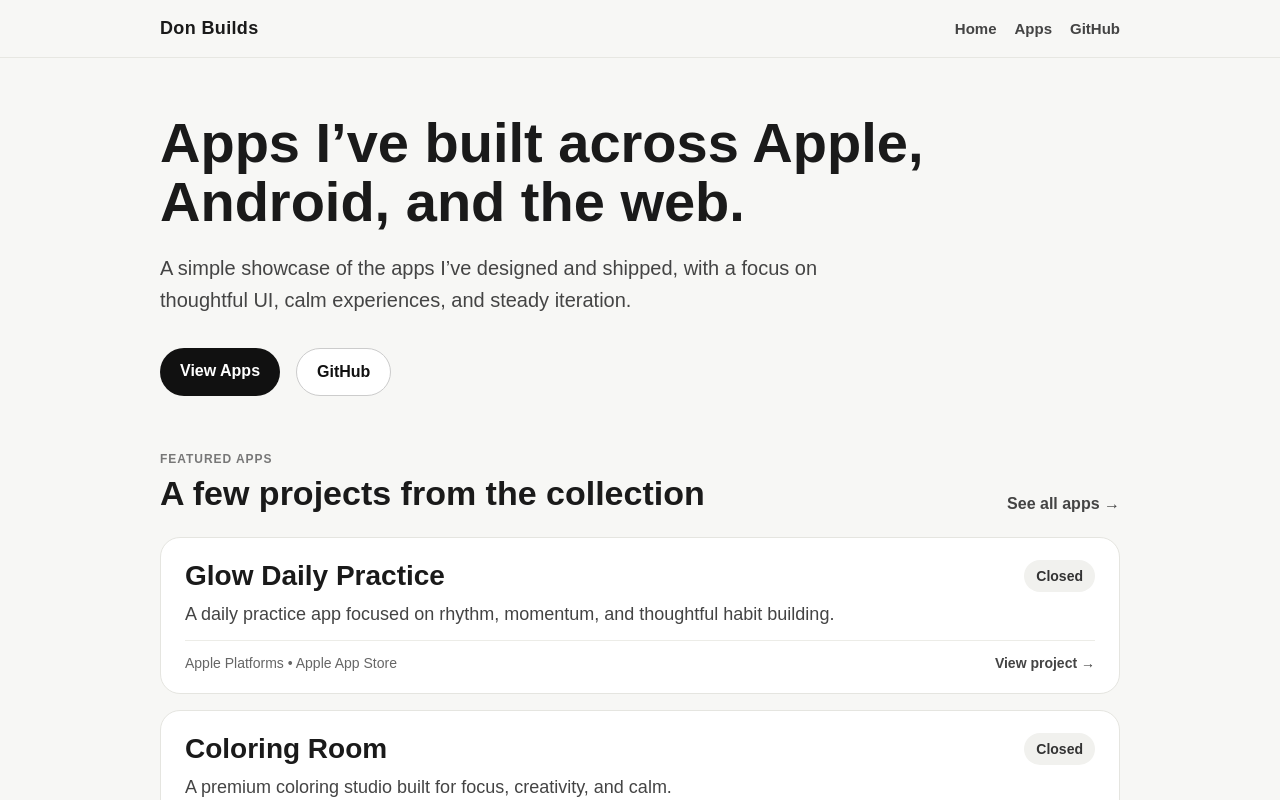
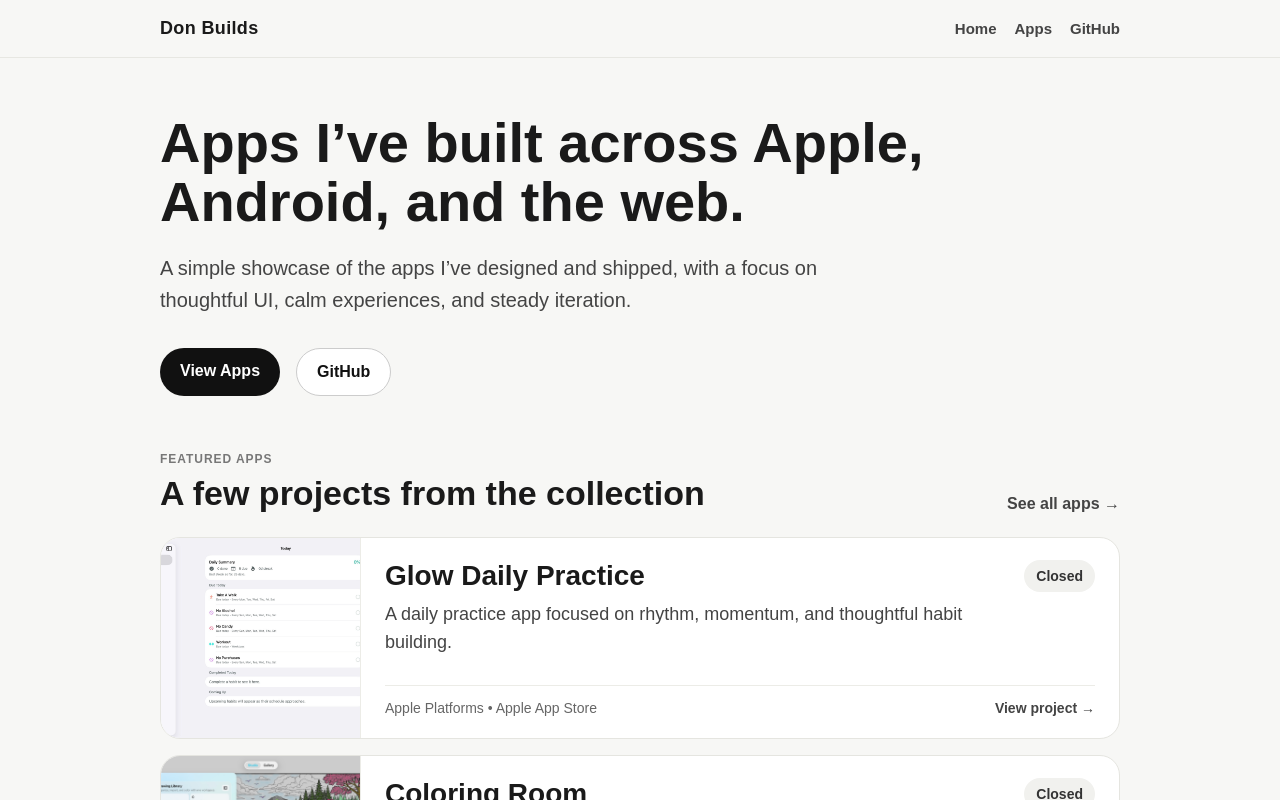
Before and after one commit to donnoel/apps-showcase, a Next.js app: page / in a window 1280 px wide. Shown: the top 800 px of the page. Built offline with nearby package versions, Linux system fonts and the light colour scheme.

Commit message:
Fix featured card layout on home page

```diff
--- a/app/page.tsx
+++ b/app/page.tsx
@@ -1,3 +1,4 @@
+import Image from "next/image"
 import { apps } from "../data/apps"
 
 const featuredSlugs = [
@@ -159,25 +160,62 @@ export default function Home() {
                 href={`/apps/${app.slug}`}
                 style={{
                   display: "block",
-                  padding: "22px 24px",
                   backgroundColor: "#ffffff",
                   border: "1px solid #e5e5e0",
                   borderRadius: "20px",
                   textDecoration: "none",
                   color: "inherit",
+                  overflow: "hidden",
                 }}
               >
                 <div
                   style={{
+                    display: "grid",
+                    gridTemplateColumns: "200px 1fr",
+                    alignItems: "stretch",
+                  }}
+                >
+                  <div
+                    style={{
+                      position: "relative",
+                      minHeight: "180px",
+                      backgroundColor: "#f6f6f3",
+                      borderRight: "1px solid #ecece7",
+                    }}
+                  >
+                    {app.heroImage ? (
+                      <Image
+                        src={app.heroImage}
+                        alt={`${app.name} preview`}
+                        fill
+                        sizes="200px"
+                        style={{
+                          objectFit: app.heroFit ?? "cover",
+                          objectPosition: app.heroPosition ?? "center",
+                        }}
+                      />
+                    ) : null}
+                  </div>
+
+                  <div
+                    style={{
+                      padding: "22px 24px",
                       display: "flex",
+                      flexDirection: "column",
                       justifyContent: "space-between",
-                    alignItems: "flex-start",
                       gap: "16px",
-                    flexWrap: "wrap",
+                    }}
+                  >
+                    <div
+                      style={{
+                        display: "grid",
+                        gridTemplateColumns: "1fr auto",
+                        alignItems: "start",
+                        gap: "16px",
                         marginBottom: "12px",
                       }}
                     >
-                  <div>
+                      <div style={{ minWidth: 0 }}>
                         <h3
                           style={{
                             fontSize: "28px",
@@ -200,6 +238,13 @@ export default function Home() {
                         </p>
                       </div>
 
+                      <div
+                        style={{
+                          width: "88px",
+                          display: "flex",
+                          justifyContent: "flex-end",
+                        }}
+                      >
                         <span
                           style={{
                             display: "inline-block",
@@ -209,10 +254,12 @@ export default function Home() {
                             fontSize: "14px",
                             fontWeight: 700,
                             color: "#333",
+                            whiteSpace: "nowrap",
                           }}
                         >
                           {app.status}
                         </span>
+                      </div>
                     </div>
 
                     <div
@@ -245,6 +292,8 @@ export default function Home() {
                       >
                         View project →
                       </span>
+                    </div>
+                  </div>
                 </div>
               </a>
             ))}
```
Lines whose indentation alone changed are shown as unchanged.
